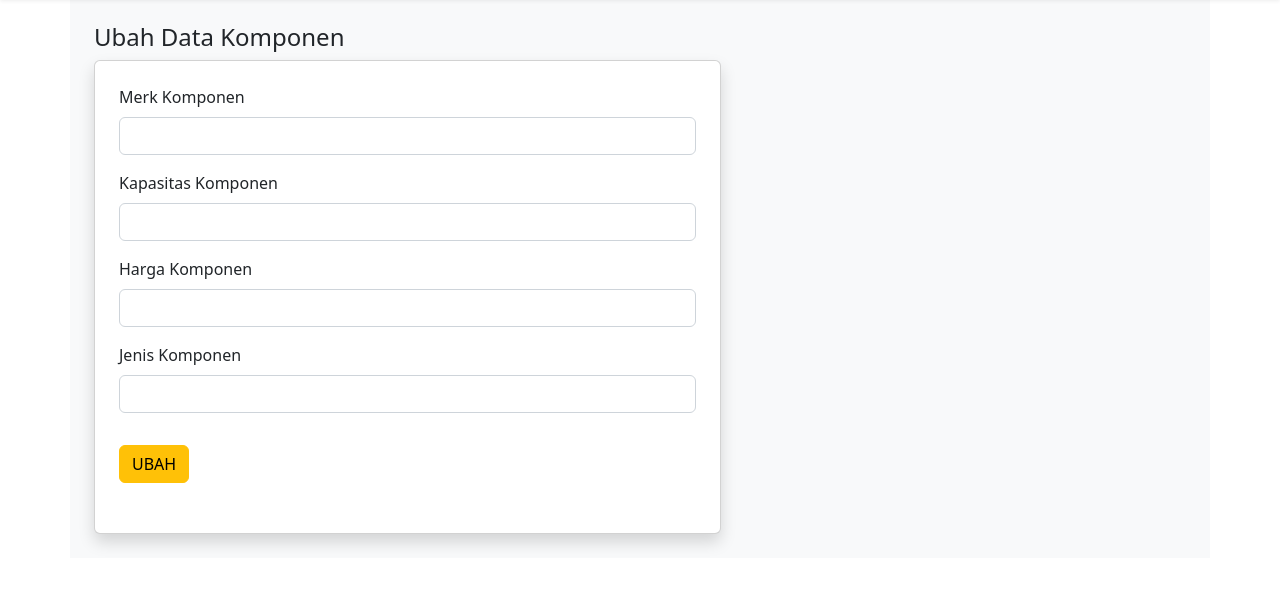
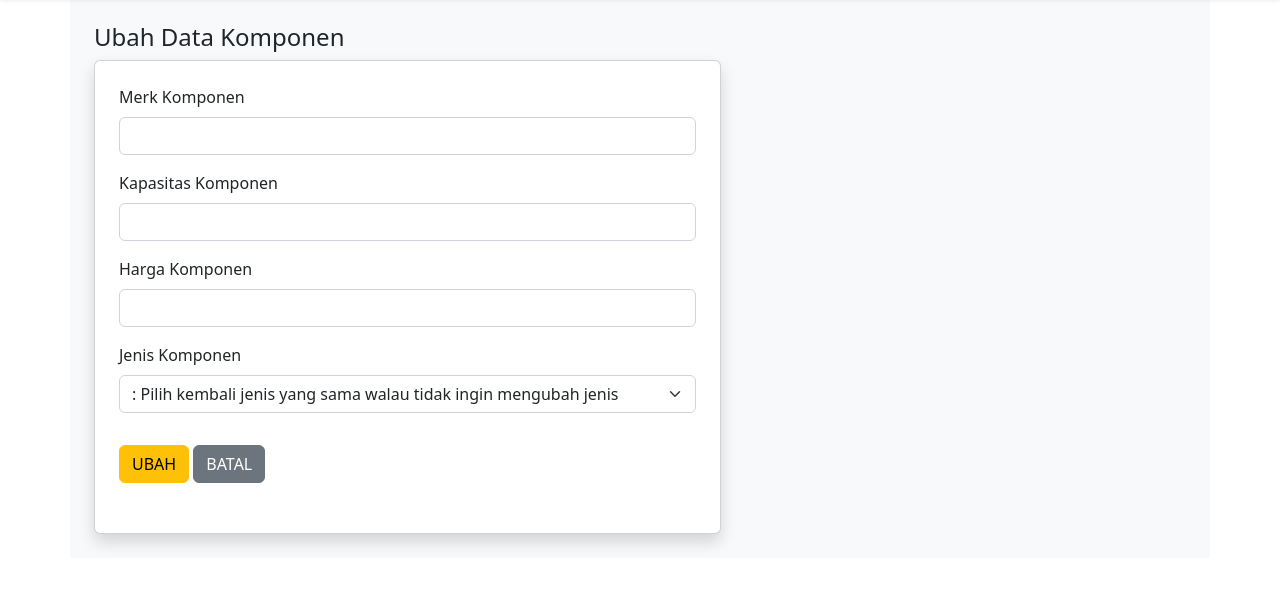
Before and after one commit to ari-ramadhan/tugascrud, a CodeIgniter app: page /tugasFullCrud/index.php/komponen007/ubah/1 in a window 1280 px wide. Shown: the part 57-646 px from the top of the page. Run offline with CodeIgniter, Linux system fonts and the light colour scheme; data that the repository does not hold is empty.

Commit message:
finishing

```diff
--- a/application/views/ubah.php
+++ b/application/views/ubah.php
@@ -21,14 +21,14 @@ if (isset($_POST['update'])) {
         <div class="card shadow">
             <div class="card-body p-4" style="height: 472px">
                 <form action="" method="post">
-                    <input type="hidden" class="form-control" name="id" value="<?php echo $data['id_komponen'] ?>" >
+                    <input type="hidden" class="form-control" name="id" value="<?php echo $data['id_komponen'] ?>">
                     <div class="mb-3">
                         <label for="merk" class="form-label">Merk Komponen</label>
-                        <input type="text" class="form-control" id="merk"  name="merk" value="<?php echo $data['merk_007'] ?>">
+                        <input type="text" class="form-control" id="merk" name="merk" value="<?php echo $data['merk_007'] ?>">
                     </div>
                     <div class="mb-3">
                         <label for="kapasitas" class="form-label">Kapasitas Komponen</label>
-                        <input type="number" class="form-control" id="kapasitas"  name="kapasitas" value="<?php echo $data['kapasitas_007'] ?>" >
+                        <input type="number" class="form-control" id="kapasitas" name="kapasitas" value="<?php echo $data['kapasitas_007'] ?>">
                     </div>
                     <div class="mb-3">
                         <label for="harga" class="form-label">Harga Komponen</label>
@@ -36,11 +36,20 @@ if (isset($_POST['update'])) {
                     </div>
                     <div class="mb-3">
                         <label for="jenis" class="form-label">Jenis Komponen</label>
-                        <input type="text" class="form-control" id="jenis" value="<?php echo $data['jenis_007'] ?>" name="jenis">
+
+                        <?php $selectedOption = $data['jenis_007']; ?>
+
+                        <select class="form-select" aria-label="Default select example" name="jenis">
+                            <option selected hidden disabled > <?php echo $data['jenis_007'] ?> : Pilih kembali jenis yang sama walau tidak ingin mengubah jenis</option>
+                            <option value="HDD">HDD</option>
+                            <option value="RAM">RAM</option>
+                        </select>
                     </div>
 
                     <div class="mb-3">
                         <button type="submit" name="update" class="btn btn-warning mt-3 "> UBAH </button>
+                        <a href="<?php echo site_url('index.php/komponen007') ?>" class="btn btn-secondary mt-3 "> BATAL </a>
+
                     </div>
                 </form>
 
```
Also changed, not shown: application/views/index.php (+7 -3 lines).
